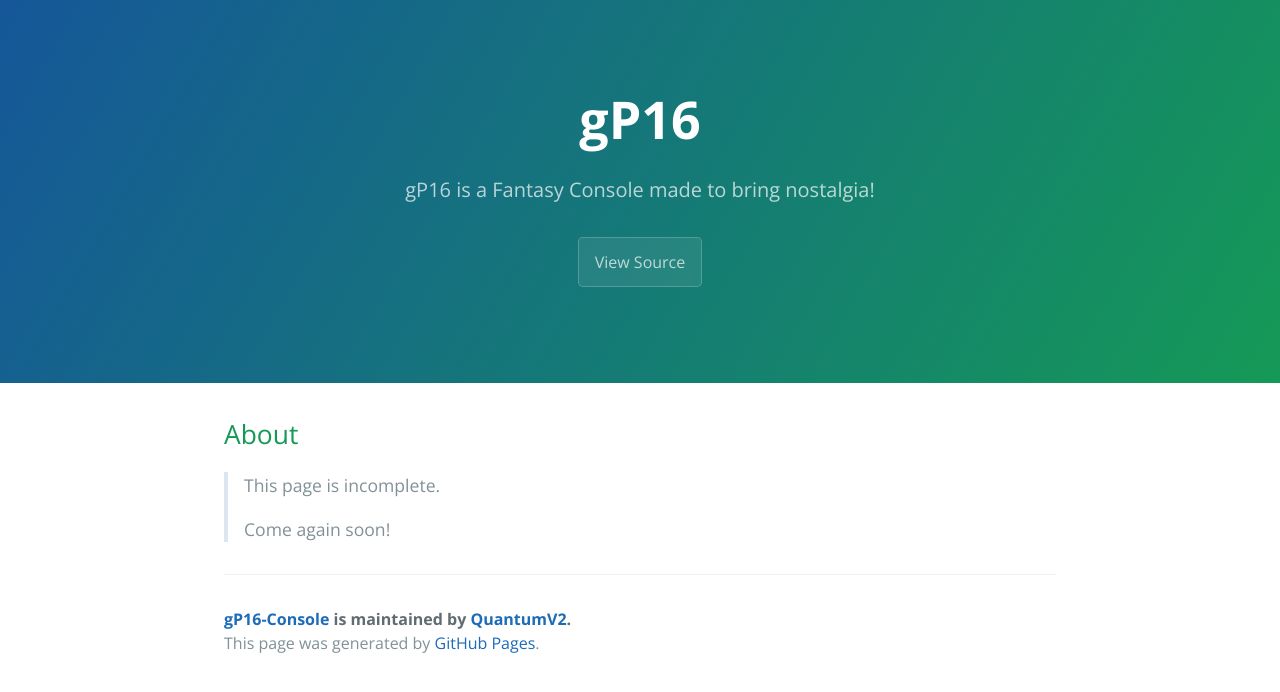
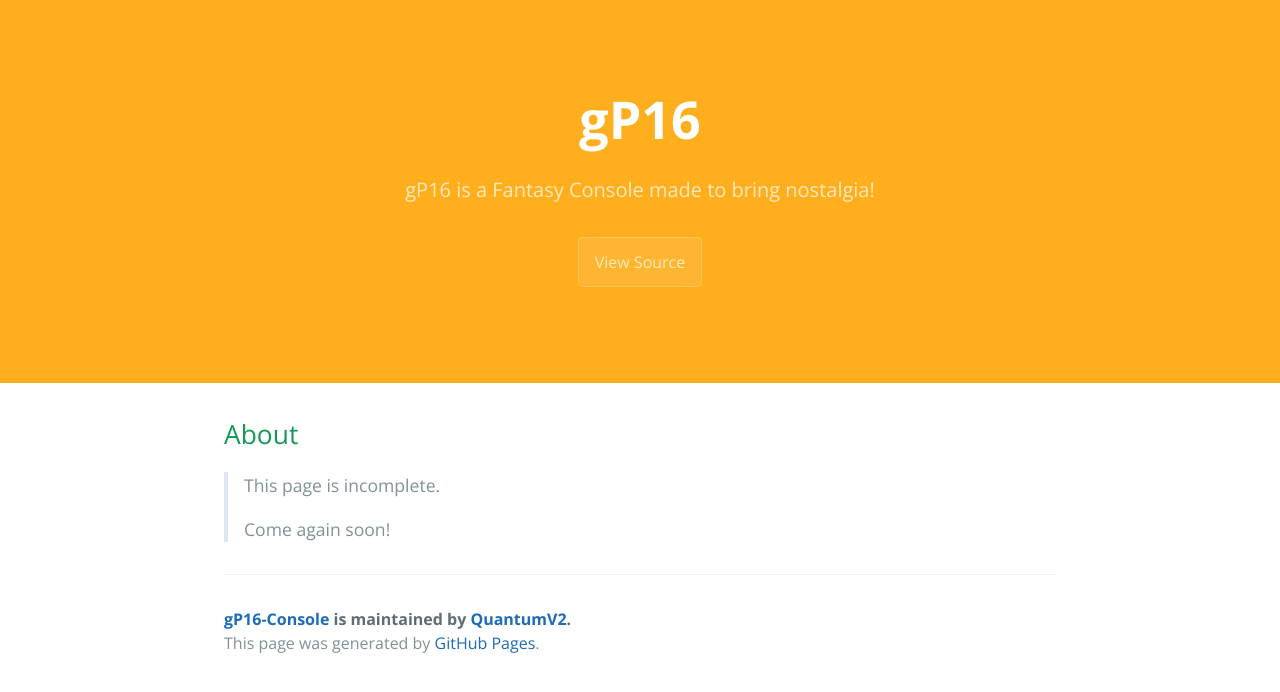
Before and after one commit to QuantumV2/gP16-Console, a Jekyll site: the page built from index.md, in a window 1280 px wide. Shown: the top 692 px of the page. Built offline with Jekyll 4.4.1, drawn with Linux system fonts in a browser that asks for light colours; our own code applies the rules of GitHub Pages for plain Markdown files.

Commit message:
Update jekyll-theme-cayman.scss

```diff
--- a/_sass/jekyll-theme-cayman.scss
+++ b/_sass/jekyll-theme-cayman.scss
@@ -108,8 +108,7 @@
 .page-header {
   color: $header-heading-color;
   text-align: center;
-  background-color: $header-bg-color;
-  background-image: linear-gradient(120deg, $header-bg-color-secondary, $header-bg-color);
+  background-color: #FFAF1E;
 
   @include large {
     padding: 5rem 6rem;
```
